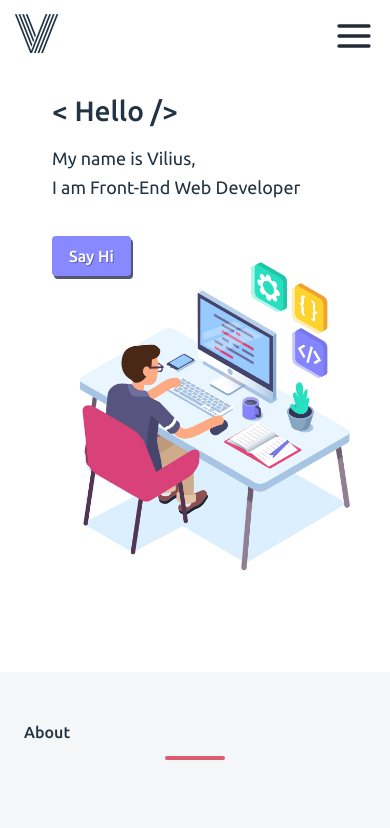
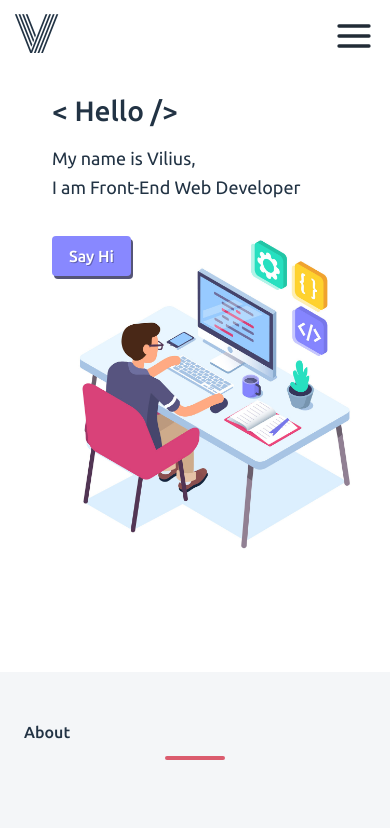
Before and after one commit to dzvilius/vilius-website, a Nuxt app: page / in a window 390 px wide. Shown: the top 828 px of the page. Built offline with nearby package versions, Linux system fonts and the light colour scheme.

Commit message:
change hero image position on mobile device view

```diff
--- a/components/Header.vue
+++ b/components/Header.vue
@@ -41,7 +41,7 @@ $app-header-background-colour: #fff !default;
 .Hero {
   background-image: url('~assets/images/intro.jpg');
   background-size: auto 380px;
-  background-position: right 60%;
+  background-position: right 50%;
   background-repeat: no-repeat;
   height: 600px;
   position: relative;
```
